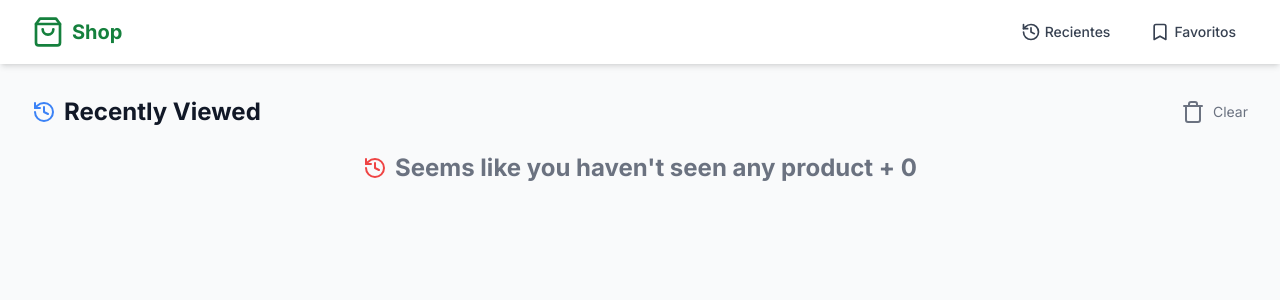
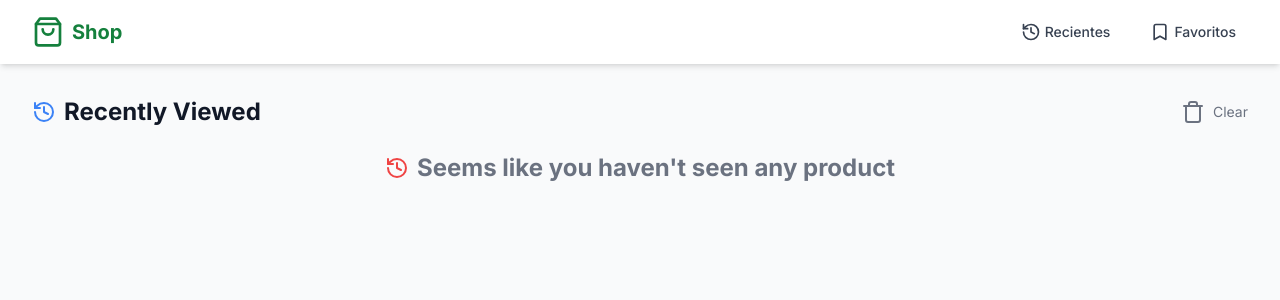
Before and after one commit to SantiMerino/prueba-tecnica, a React (Vite) app: page /recientes in a window 1280 px wide. Shown: the top 300 px of the page. Built offline with nearby package versions, Linux system fonts and the light colour scheme.

Commit message:
plus sign erased

```diff
--- a/src/pages/RecentProduct.tsx
+++ b/src/pages/RecentProduct.tsx
@@ -24,7 +24,7 @@ const RecentlyViewedPage: React.FC = () => {
             {viewed.length === 0 ? (
                 <div className='flex items-center justify-center h-auto'>
                     <History className="h-6 w-6 mr-2 text-red-500" />
-                    <h1 className="text-2xl font-bold text-gray-500">Seems like you haven't seen any product +  {viewed.length}</h1>
+                    <h1 className="text-2xl font-bold text-gray-500">Seems like you haven't seen any product</h1>
                 </div>
             ) : (
                 <div className="grid grid-cols-1 sm:grid-cols-2 md:grid-cols-3 lg:grid-cols-4 gap-6">
```
